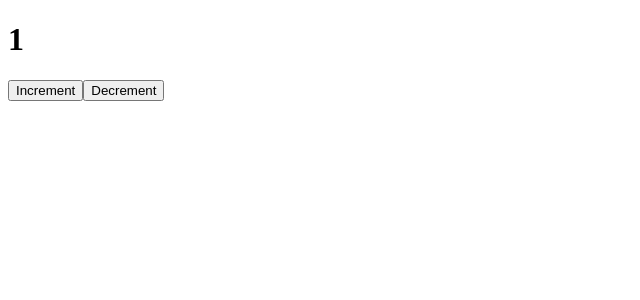
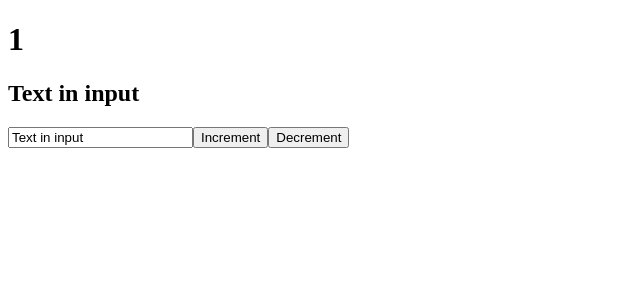
Before and after one commit to ShadePrima/react-course-2022, a React (Create React App) app: page / in a window 1280 px wide. Shown: the top 300 px of the page, without its empty margins (0-640 px from the left). Built offline with nearby package versions, Linux system fonts and the light colour scheme.

Commit message:
meneged component

```diff
--- a/src/App.js
+++ b/src/App.js
@@ -2,18 +2,25 @@
 
 function App() {
   const [likes, setLikes] = useState(1)
+  const [value, setValue] = useState("Text in input")
 
-  function increment () {
+  function increment() {
     setLikes(likes + 1)
   }
 
-  function decrement () {
+  function decrement() {
     setLikes(likes - 1)
   }
 
   return (
     <div className="App">
       <h1>{likes}</h1>
+      <h2>{value}</h2>
+      <input
+        type="text"
+        value={value}
+        onChange={event => setValue(event.target.value)  }
+      />
       <button onClick={increment}>Increment</button>
       <button onClick={decrement}>Decrement</button>
     </div>
```
